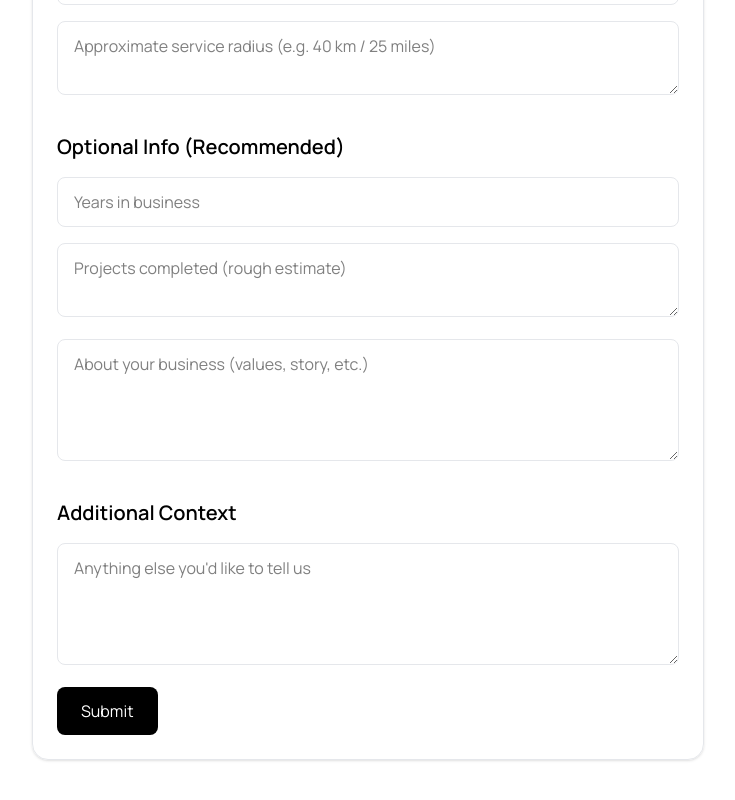
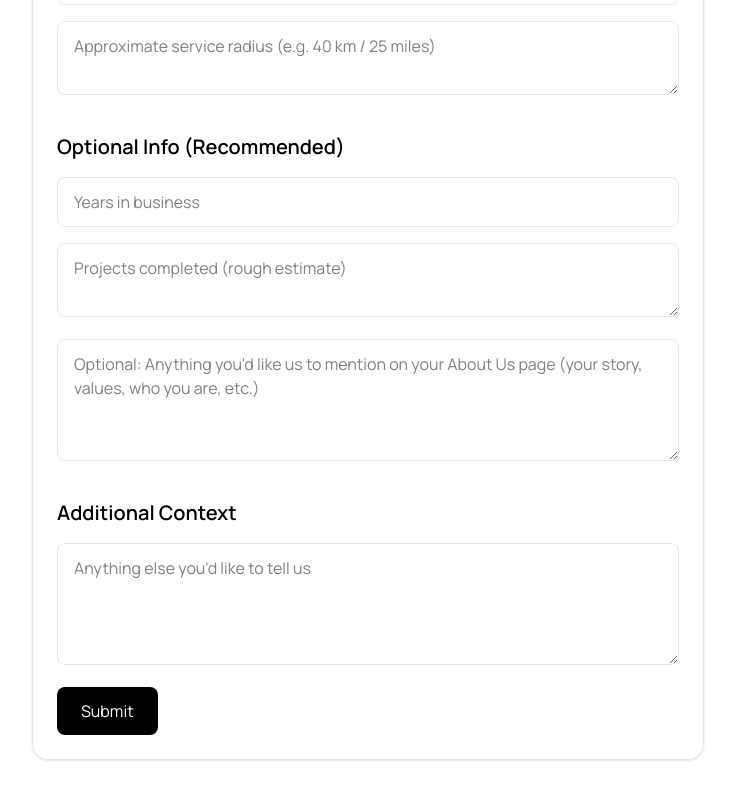
Before and after one commit to JohannesKarasik/ContractorBoost, a Next.js app: page /client-form in a window 1280 px wide. Shown: the part 1182-1982 px from the top of the page, without its empty margins (272-1007 px from the left). Built offline with nearby package versions, Linux system fonts and the light colour scheme.

Commit message:
Initial commit

```diff
--- a/src/app/client-form/page.tsx
+++ b/src/app/client-form/page.tsx
@@ -199,12 +199,12 @@ export default function ContactPage() {
   className="w-full rounded-lg border px-4 py-3"
 />
 
-          <textarea
-            name="about"
-            placeholder="About your business (values, story, etc.)"
-            rows={4}
-            className="w-full rounded-lg border px-4 py-3"
-          />
+<textarea
+  name="about"
+  placeholder="Optional: Anything you'd like us to mention on your About Us page (your story, values, who you are, etc.)"
+  rows={4}
+  className="w-full rounded-lg border px-4 py-3"
+/>
 
           <h2 className="text-xl font-semibold pt-4">Additional Context</h2>
 
```
